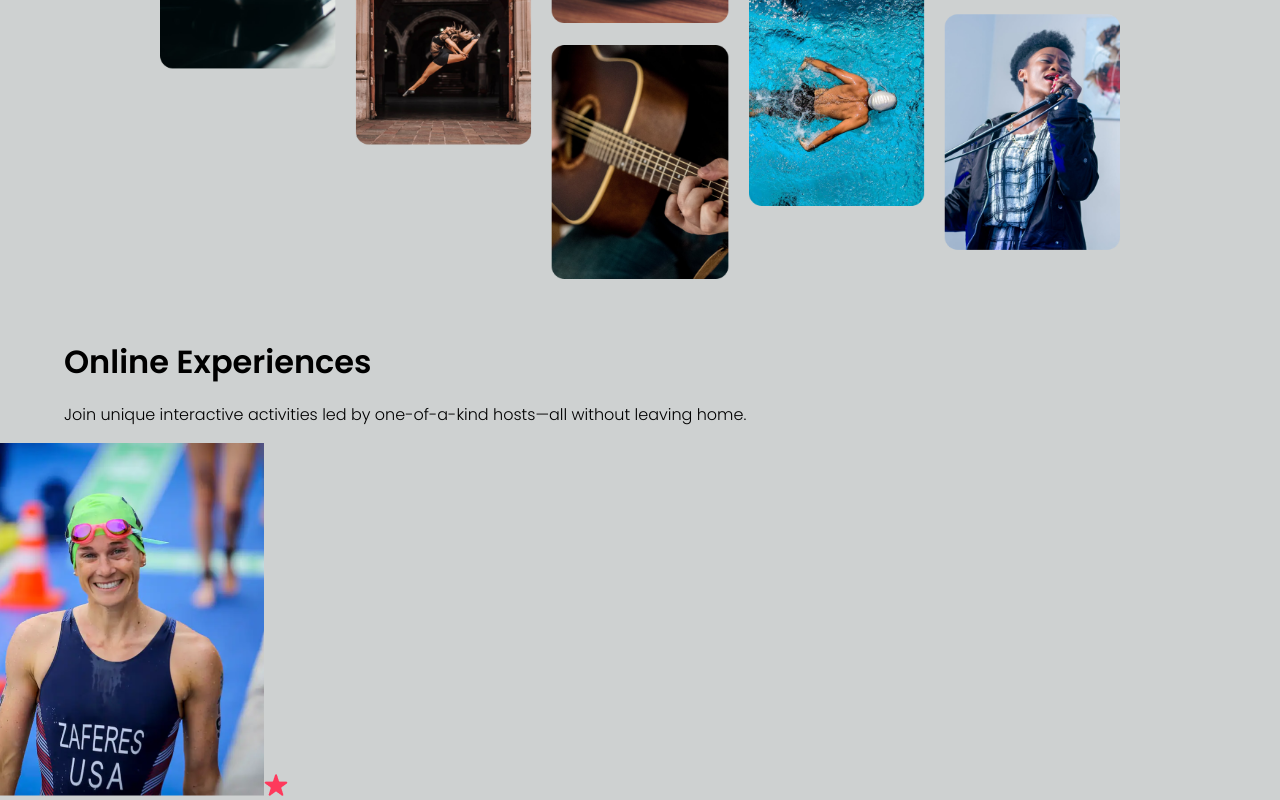
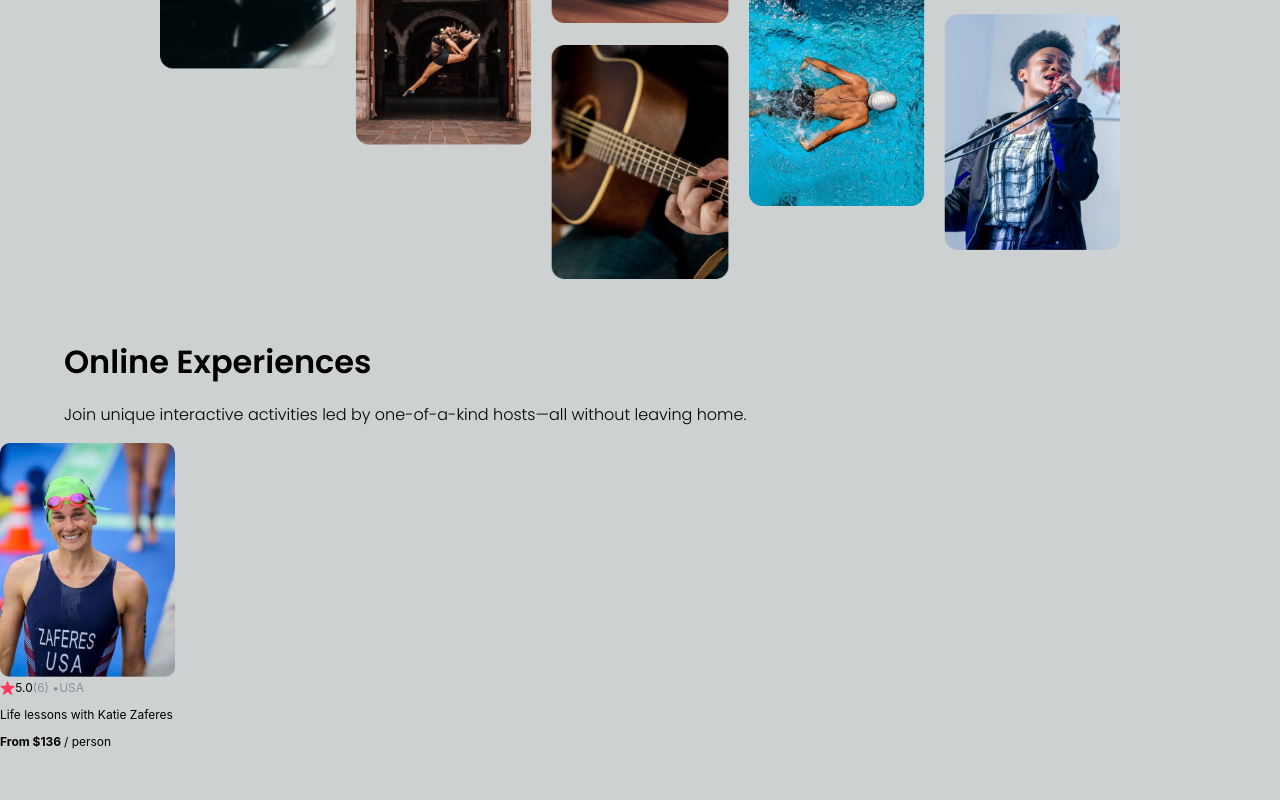
Before and after one commit to alexGrandolph/air-bnb-experiences-clone, a React (Create React App) app: page / in a window 1280 px wide. Shown: the part 418-1218 px from the top of the page. After the commit the page ends 1179 px from the top, so only its background shows below. Built offline with nearby package versions, Linux system fonts and the light colour scheme.

Commit message:
feat: finish card stats for card component

```diff
--- a/src/App.css
+++ b/src/App.css
@@ -5,6 +5,14 @@
 
 body {
   margin: 0;
+}
+
+.gray {
+  color: #918E9B;
+}
+
+.bold {
+  font-weight: bold;
 }
 
 .navbar {
@@ -49,3 +57,22 @@
 .hero-description {
   margin-top: 0;
 }
+
+.card-container {
+  width: 175px;
+  font-size: 12px;
+}
+
+.card-image {
+  width: 100%;
+  border-radius: 10px;
+}
+
+.card-stats {
+  display: flex;
+  align-items: center;
+}
+
+.card-star {
+  height: 14px;
+}
--- a/src/components/Card.js
+++ b/src/components/Card.js
@@ -7,7 +7,14 @@
   return (
     <div className="card-container">
       <img className="card-image" src={KatieImage} alt="card-image" />
-      <img className="card-start" src={CardStar} alt="card-star" />
+      <div className="card-stats">
+        <img className="card-star" src={CardStar} alt="card-star" />
+        <span>5.0 </span>
+        <span className="gray">(6) • </span>
+        <span className="gray">USA</span>
+      </div>
+      <p>Life lessons with Katie Zaferes</p>
+      <p><span className="bold">From $136 </span>/ person</p>
     </div>
   )
 }
```
